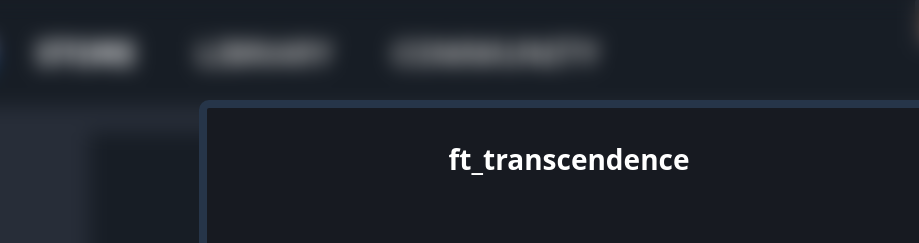
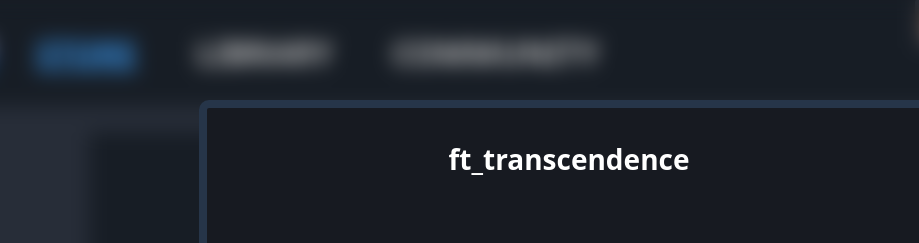
Before and after one commit to jgavairo/ft_transcendence, a plain HTML site: page index.html in a window 1280 px wide. Shown: the top 243 px of the page, 71-990 px from the left. Drawn offline with nearby package versions, Linux system fonts and the light colour scheme.

Commit message:
restylize store, added footer

```diff
--- a/styles/global.css
+++ b/styles/global.css
@@ -45,9 +45,11 @@ body
 .header .activebutton
 {
 	font-size: 32px;
-	color: #ffffff;
+	color: var(--bleu-clair);
+	text-decoration: underline;
 	padding: 10px 20px;
 	font-weight: bold;
+	transition: color 0.3s ease, text-decoration 0.3s ease;
 }
 
 .header .button
@@ -56,6 +58,7 @@ body
 	color: #c2c2c2;
 	padding: 10px 20px;
 	font-weight: bold;
+	transition: color 0.3s ease, text-decoration 0.3s ease;
 }
 
 .header .button:hover
```
